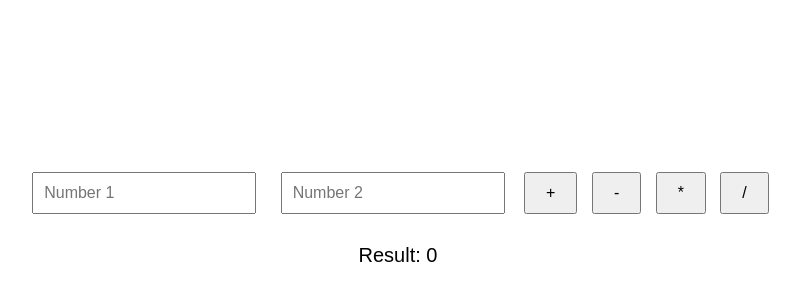
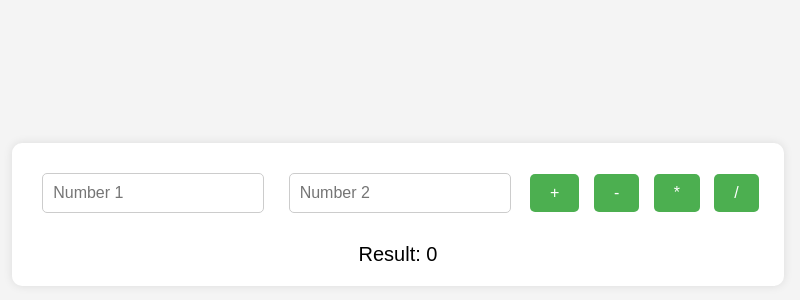
Before and after one commit to Rahmaabdelrazeq/ALX_Simple_Quiz, a plain HTML site: page calculator.html in a window 1280 px wide. Shown: the part 186-486 px from the top of the page, without its empty margins (242-1042 px from the left). Drawn offline with Linux system fonts and the light colour scheme.

Commit message:
Update calculator.css

```diff
--- a/calculator.css
+++ b/calculator.css
@@ -5,10 +5,15 @@ body {
     align-items: center;
     height: 100vh;
     margin: 0;
+    background-color: #f4f4f4;
 }
 
 #calculator-container {
     text-align: center;
+    background-color: #fff;
+    padding: 20px;
+    border-radius: 10px;
+    box-shadow: 0px 0px 10px rgba(0, 0, 0, 0.1);
 }
 
 input[type="number"] {
@@ -16,6 +21,8 @@ input[type="number"] {
     padding: 10px;
     width: 200px;
     font-size: 16px;
+    border: 1px solid #ccc;
+    border-radius: 5px;
 }
 
 button {
@@ -23,6 +30,15 @@ button {
     margin: 5px;
     font-size: 16px;
     cursor: pointer;
+    border: none;
+    background-color: #4CAF50;
+    color: white;
+    border-radius: 5px;
+    transition: background-color 0.3s;
+}
+
+button:hover {
+    background-color: #45a049;
 }
 
 #result {
```
